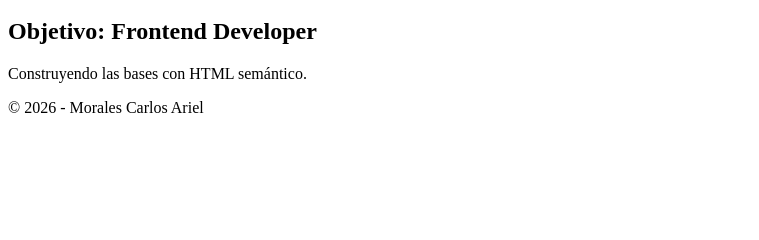
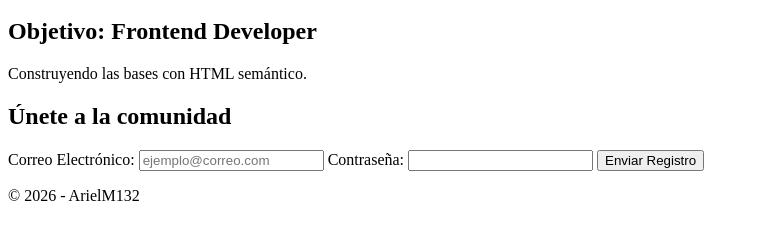
Before and after one commit to ArielM132/learning-frontend, a plain HTML site: page 01-html-semantics/index.html in a window 1280 px wide. Shown: the part 118-358 px from the top of the page, without its empty margins (0-759 px from the left). Drawn offline with Linux system fonts and the light colour scheme.

Commit message:
feat: primer html

```diff
--- a/01-html-semantics/index.html
+++ b/01-html-semantics/index.html
@@ -20,8 +20,20 @@
             <p>Construyendo las bases con HTML semántico.</p>
         </section>
     </main>
+    <section id="registro">
+    <h2>Únete a la comunidad</h2>
+    <form action="#">
+        <label for="email">Correo Electrónico:</label>
+        <input type="email" id="email" name="email" placeholder="ejemplo@correo.com" required>
+
+        <label for="pass">Contraseña:</label>
+        <input type="password" id="pass" name="pass" required>
+
+        <button type="submit">Enviar Registro</button>
+    </form>
+</section>
     <footer>
-        <p>&copy; 2026 - Morales Carlos Ariel</p>
+        <p>&copy; 2026 - ArielM132</p>
     </footer>
 </body>
 </html>
```
